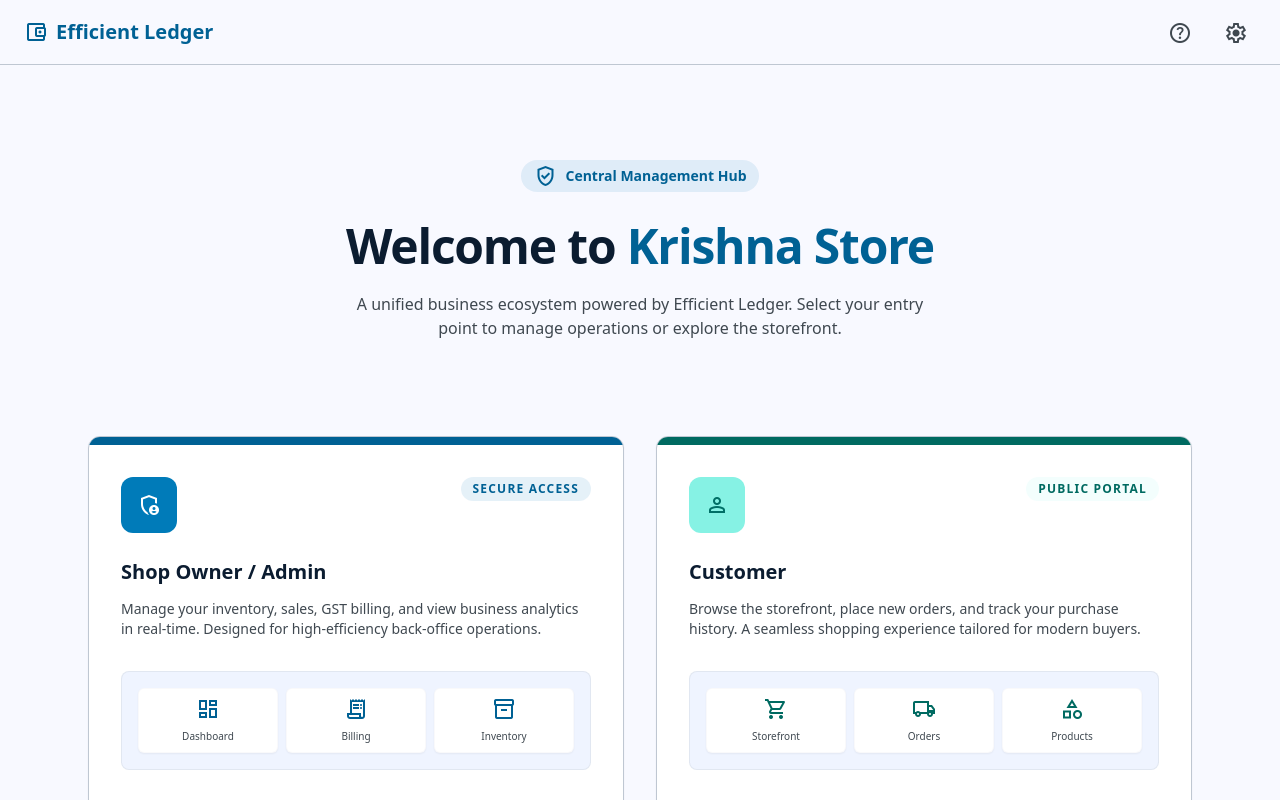
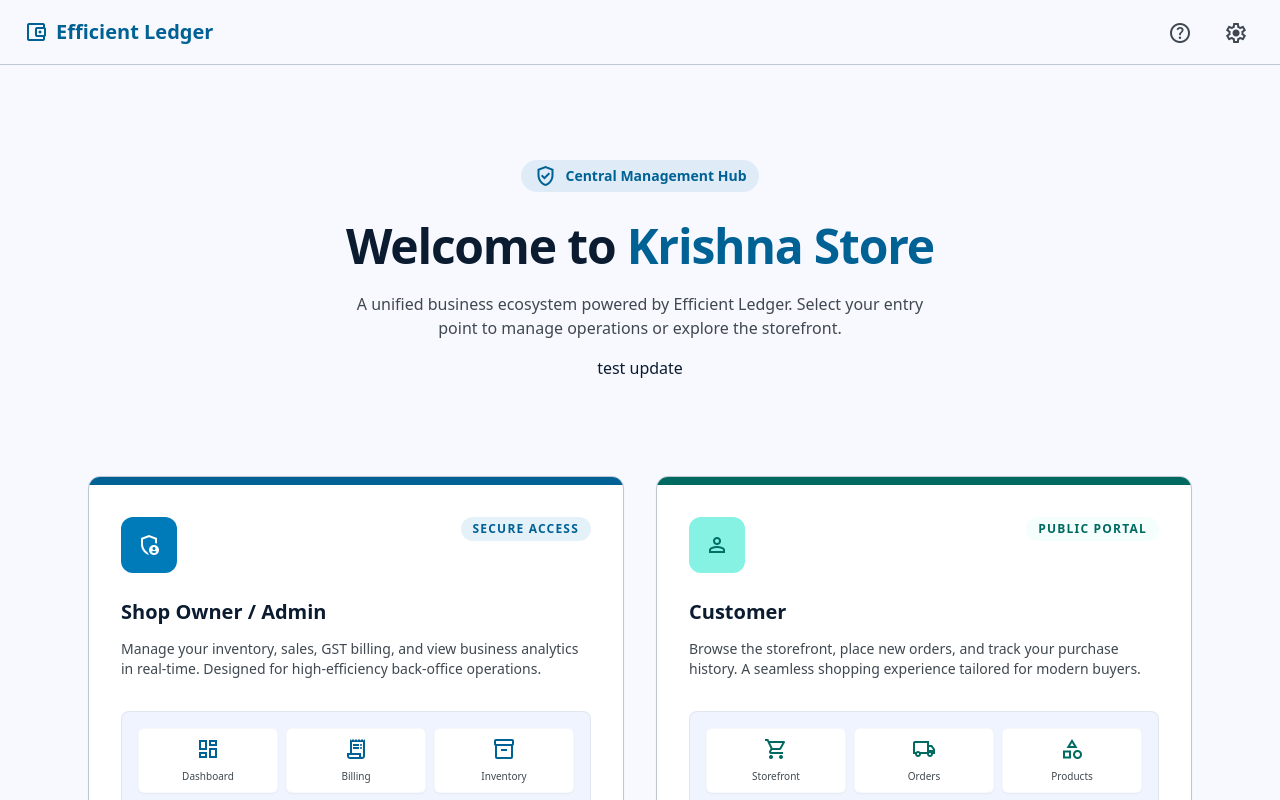
Before and after one commit to ArvindKumar993978/Store, a React (Create React App) app: page / in a window 1280 px wide. Shown: the top 800 px of the page. Built offline with nearby package versions, Linux system fonts and the light colour scheme.

Commit message:
test update

```diff
--- a/src/main/entrance.jsx
+++ b/src/main/entrance.jsx
@@ -108,6 +108,7 @@
             <p className="text-[#3f4850] text-base max-w-xl mx-auto">
               A unified business ecosystem powered by Efficient Ledger. Select your entry point to manage operations or explore the storefront.
             </p>
+            <p>test update</p>
           </div>
         </section>
 
```
